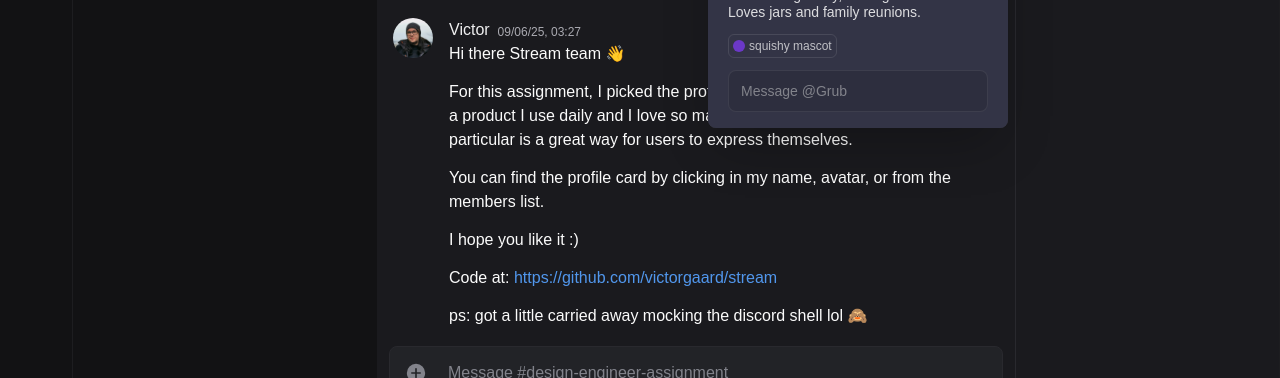
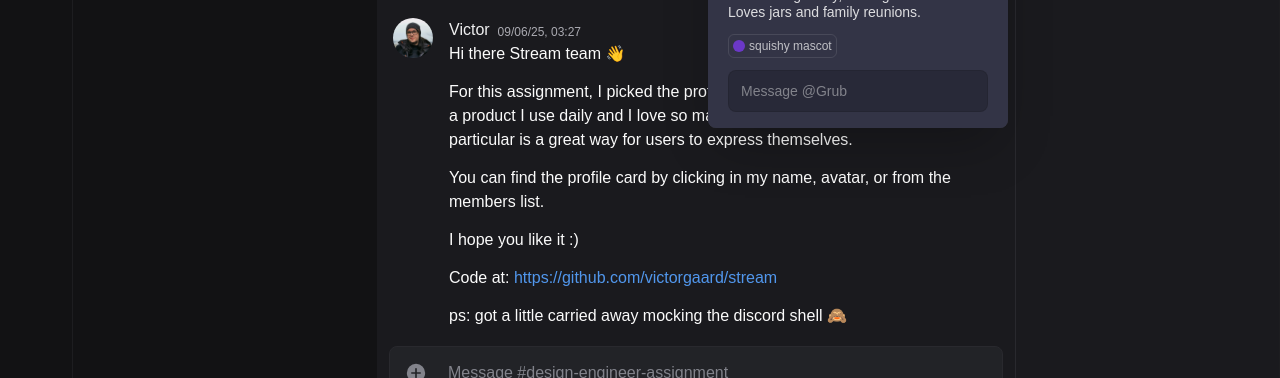
Before and after one commit to victorgaard/stream, a React (Vite) app: page / in a window 1280 px wide. Both pictures are taken after a click on the button "Grub". Shown: the part 387-765 px from the top of the page. Built offline with nearby package versions, Linux system fonts and the light colour scheme; a web font is replaced by a local one.

Commit message:
style: final tweaks

```diff
--- a/src/components/Members.tsx
+++ b/src/components/Members.tsx
@@ -162,9 +162,9 @@ const MemberButton: React.FC<Member> = ({
           <div className="pt-3">
             <div
               className={cn(
-                "flex flex-col gap-0.5 rounded-lg border border-[hsl(0deg_0%_0%_/_0.075)] bg-[hsla(0,0%,100%,0.25)] p-2 text-xs",
+                "flex flex-col gap-0.5 rounded-lg border border-[hsl(0,0%,0%,0.075)] bg-[hsla(0,0%,100%,0.25)] p-2 text-xs",
                 {
-                  "border-[hsla(0,0%,100%,0.075)] bg-[hsla(0,0%,0%,0.1)]":
+                  "border-[hsla(0,0%,100%,0.075)] bg-[hsla(0,0%,0%,0.15)]":
                     isColorDark(colors.primary),
                 },
               )}
@@ -232,7 +232,7 @@ const MemberButton: React.FC<Member> = ({
             <div
               key={role}
               className={cn(
-                "font-gg-semibold flex h-6 items-center gap-1 rounded-[6px] border border-[hsl(0deg_0%_0%_/_0.15)] p-1 text-xs leading-0 opacity-70",
+                "font-gg-semibold flex h-6 items-center gap-1 rounded-[6px] border border-[hsl(0,0%,0%,0.15)] p-1 text-xs leading-0 opacity-70",
                 {
                   "border-[hsla(0,0%,100%,0.15)]": isColorDark(colors.primary),
                 },
@@ -256,9 +256,9 @@ const MemberButton: React.FC<Member> = ({
           ) : (
             <div
               className={cn(
-                "flex flex-col gap-0.5 rounded-lg border border-[hsl(0deg_0%_0%_/_0.075)] bg-[hsla(0,0%,100%,0.25)] p-2 text-xs",
+                "flex flex-col gap-0.5 rounded-lg border border-[hsl(0,0%,0%,0.075)] bg-[hsla(0,0%,100%,0.25)] p-2 text-xs",
                 {
-                  "border-[hsla(0,0%,100%,0.075)] bg-[hsla(0,0%,0%,0.1)]":
+                  "border-[hsla(0,0%,0%,0.1)] bg-[hsla(0,0%,0%,0.2)]":
                     isColorDark(colors.primary),
                 },
               )}
--- a/src/components/Messages.tsx
+++ b/src/components/Messages.tsx
@@ -70,7 +70,7 @@ export const Messages: React.FC = () => {
                 </a>
               </p>
               <p>
-                ps: got a little carried away mocking the discord shell lol 🙈
+                ps: got a little carried away mocking the discord shell 🙈
               </p>
             </div>
           </div>
--- a/src/data/members.ts
+++ b/src/data/members.ts
@@ -89,7 +89,7 @@ export const members: Member[] = [
     avatar: "./members/knight.jpeg",
     background: "",
     colors: {
-      primary: "#05090a",
+      primary: "#f6ebff",
       accent: "#0d1e4e",
     },
     bio: "Silent, deadly, and born of Void. Wields the Nail with precision.",
@@ -105,7 +105,7 @@ export const members: Member[] = [
     background:
       "https://cdn.discordapp.com/banners/485177376217759765/a_d0df1d9c377c5bb7f3c5f1c592873b19.webp?size=600&animated=true",
     colors: {
-      primary: "#1A1A1E",
+      primary: "#111117",
       accent: "#5865F2",
     },
     bio: "Daughter of Hallownest. Agile, fierce, and always watching.",
@@ -131,7 +131,7 @@ export const members: Member[] = [
     avatar: "./members/quirrel.jpeg",
     background: "",
     colors: {
-      primary: "#f7efe4",
+      primary: "#fafafa",
       accent: "#533B4D",
     },
     bio: "Wanderer and thinker. Fond of Blue Lake and old secrets.",
```
